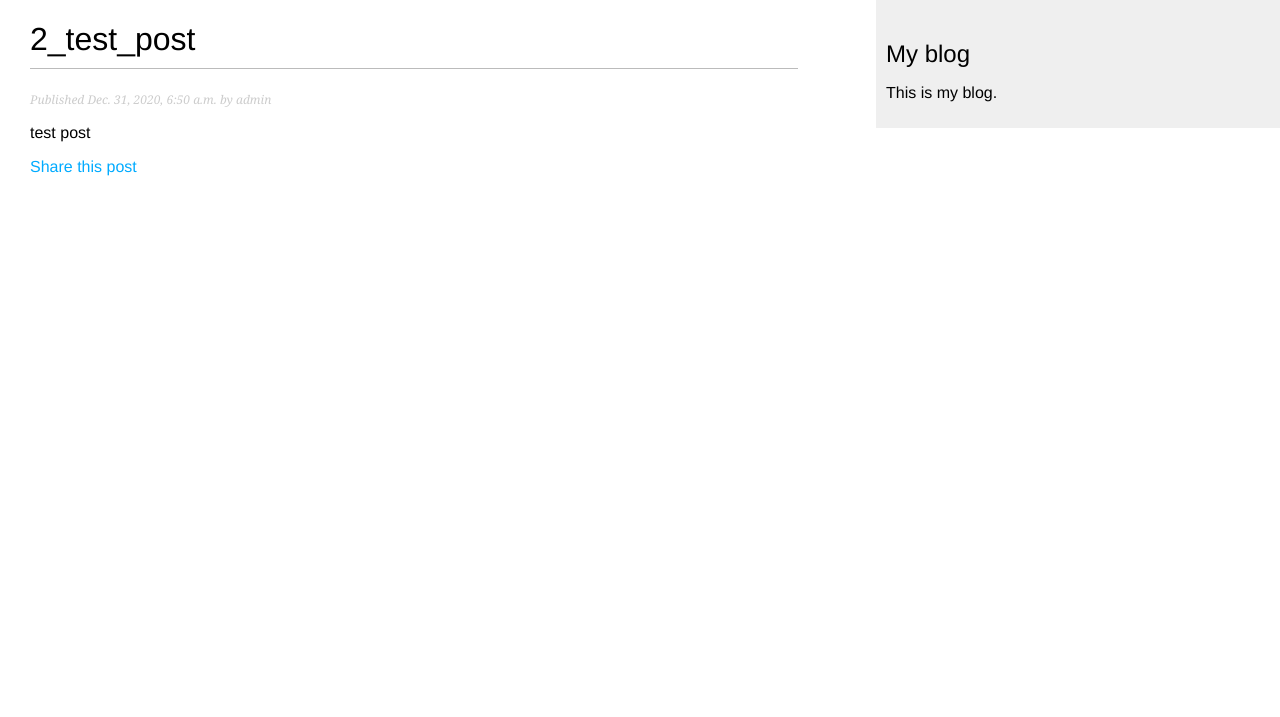
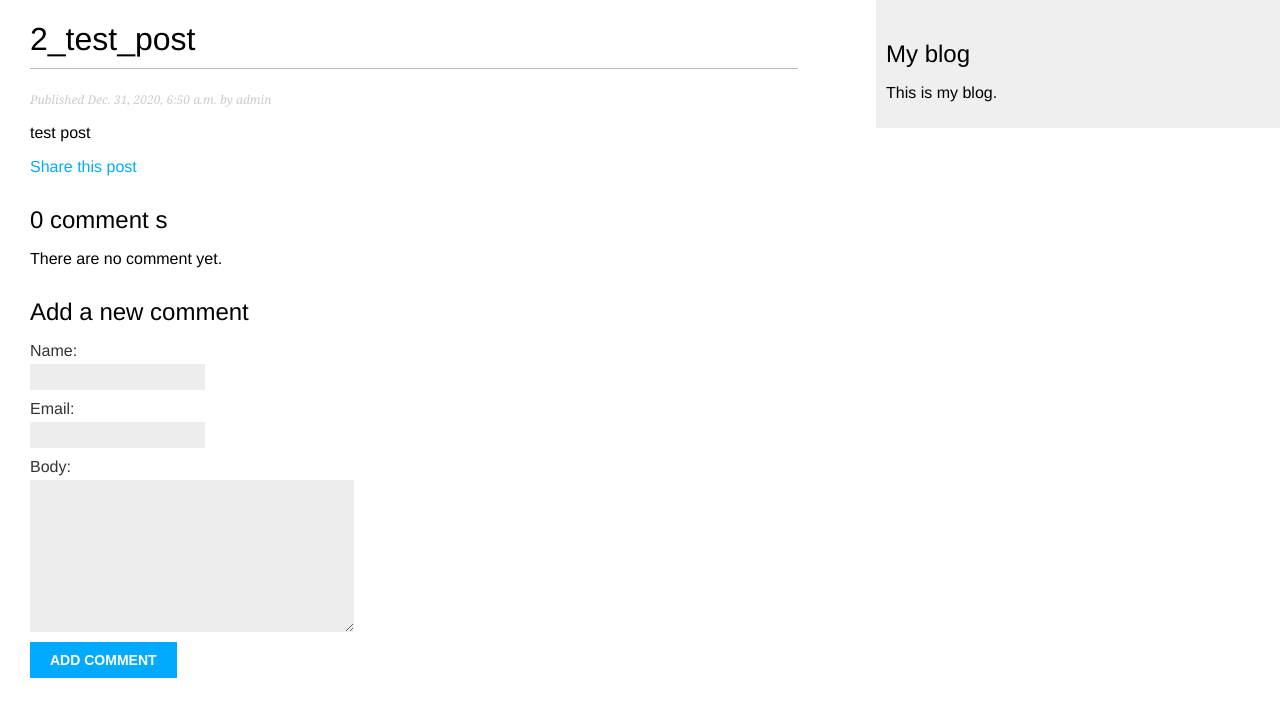
Before and after one commit to HmurBolotny/Django_Mele, a Django app: a page that uses mysite/blog/templates/blog/post/detail.html in a window 1280 px wide. Shown: the top 717 px of the page. Run offline with Django 3.2, Linux system fonts and the light colour scheme; data comes from the database, SQL or seed files in the repository; both versions use the stored data as it was after the commit; parts of the project's set-up code (start-up, migrations or seed data) failed here and were passed over.

Commit message:
chapter 2 проверить теги и доделать

```diff
--- a/mysite/blog/forms.py
+++ b/mysite/blog/forms.py
@@ -1,4 +1,5 @@
 from django import forms
+from .models import Comment
 
 
 class EmailPostForm(forms.Form):
@@ -7,9 +8,16 @@ class EmailPostForm(forms.Form):
     to = forms.EmailField()
     comments = forms.CharField(required=False, widget=forms.Textarea)
 
+
 class EmailPostForm(forms.Form):
     name = forms.CharField(max_length=25)
     email = forms.EmailField()
     to = forms.EmailField()
     comments = forms.CharField(required=False,
                                widget=forms.Textarea)
+
+
+class CommentForm(forms.ModelForm):
+    class Meta:
+        model = Comment
+        fields = ('name', 'email', 'body')
--- a/mysite/blog/models.py
+++ b/mysite/blog/models.py
@@ -2,6 +2,7 @@ from django.db import models
 from django.utils import timezone
 from django.contrib.auth.models import User
 from django.urls import reverse
+from taggit.managers import TaggableManager
 
 
 class PublishedManager(models.Manager):
@@ -24,6 +25,7 @@ class Post(models.Model):
     status = models.CharField(max_length=10, choices=STATUS_CHOICES, default='draft')
     objects = models.Manager()          #Менеджер по умолчанию
     published = PublishedManager()      #Новый менеджер модели
+    tags = TaggableManager()
 
     def get_absolute_url(self):
         return reverse('blog:post_detail',
@@ -31,8 +33,18 @@ class Post(models.Model):
                              self.publish.month,
                              self.publish.day, self.slug])
 
+
+class Comment(models.Model):
+    post = models.ForeignKey(Post, on_delete=models.CASCADE, related_name='comments')
+    name = models.CharField(max_length=80)
+    email = models.EmailField()
+    body = models.TextField()
+    created = models.DateTimeField(auto_now_add=True)
+    updated = models.DateTimeField(auto_now=True)
+    active = models.BooleanField(default=True)
+
     class Meta:
-        ordering = ('-publish',)
+        ordering = ('created',)
 
     def __str__(self):
-        return self.title
+        return f'Comment by {self.name} on {self.post}'
--- a/mysite/blog/templates/blog/post/detail.html
+++ b/mysite/blog/templates/blog/post/detail.html
@@ -7,4 +7,28 @@
     <p>
         <a href="{% url 'blog:post_share' post.id %}">Share this post</a>
     </p>
+    {% with comments.count as total_comments %}
+        <h2>{{ total_comments }} comment {{ total_comments|pluralize }}</h2>
+    {% endwith %}
+    {% for comment in comments %}
+        <div class="comment">
+            <p class ="info">
+                Comment {{ forloop.counter }} by {{ comment.name}}
+                {{ comment.created }}
+            </p>
+            {{ comment.body| linebreaks }}
+        </div>
+    {% empty %}
+        <p>There are no comment yet.</p>
+    {% endfor %}
+    {% if new_comment %}
+        <h2>Your comment has been added.</h2>
+    {% else %}
+        <h2>Add a new comment</h2>
+        <form action="." method="post">
+            {{ comment_form.as_p }}
+            {% csrf_token %}
+            <p><input type="submit" value="Add comment"></p>
+        </form>
+    {% endif %}
 {% endblock %}
--- a/mysite/blog/urls.py
+++ b/mysite/blog/urls.py
@@ -5,10 +5,9 @@ app_name = 'blog'
 
 urlpatterns = [
     # post view
-    # path('', views.post_list, name='post_list'),
-    path('', views.PostListView.as_view(), name='post_list'),
-    path('<int:year>/<int:month>/<int:day>/<slug:post>/',
-         views.post_detail, name='post_detail'),
-    path('<int:post_id>/share/',
-         views.post_share, name='post_share'),
+    path('', views.post_list, name='post_list'),
+    # path('', views.PostListView.as_view(), name='post_list'),
+    path('<int:year>/<int:month>/<int:day>/<slug:post>/', views.post_detail, name='post_detail'),
+    path('<int:post_id>/share/', views.post_share, name='post_share'),
+    path('tag/<slug:tag_slug>/', views.post_list, name='post_list_by_tag')
 ]
--- a/mysite/blog/views.py
+++ b/mysite/blog/views.py
@@ -1,9 +1,10 @@
 from django.shortcuts import render, get_object_or_404
-from .models import Post
+from .models import Post, Comment
 from django.core.paginator import Paginator, EmptyPage, PageNotAnInteger
 from django.views.generic import ListView
-from .forms import EmailPostForm
+from .forms import EmailPostForm, CommentForm
 from django.core.mail import send_mail
+from taggit.models import Tag
 
 
 class PostListView(ListView):
@@ -13,8 +14,13 @@ class PostListView(ListView):
     template_name = 'blog/post/list.html'
 
 
-def post_list(request):
+def post_list(request, tag_slug=None):
     object_list = Post.published.all()
+    tag = None
+
+    if tag_slug:
+        tag = get_object_or_404(Tag, slug=tag_slug)
+        object_list = object_list.filter(tags__in=[tag])
     paginator = Paginator(object_list, 3)               # отображение по 3 записи
     page = request.GET.get('page')
     try:
@@ -23,13 +29,30 @@ def post_list(request):
         posts = paginator.page(1)
     except EmptyPage:
         posts = paginator.page(paginator.num_pages)
-    return render(request, 'blog/post/list.html', {'page': page, 'posts': posts})
+    return render(request, 'blog/post/list.html', {'page': page, 'posts': posts, 'tag': tag})
 
 
 def post_detail(request, year, month, day, post):
     post = get_object_or_404(Post, slug=post, status='published', publish__year=year,
                              publish__month=month, publish__day=day)
-    return render(request, 'blog/post/detail.html', {'post': post})
+    # список активных компонентов статьи
+    comments = post.comments.filter(active=True)
+    new_comment = None
+    if request.method == 'POST':
+        # коммент размещен
+        comment_form = CommentForm(data=request.POST)
+        if comment_form.is_valid():
+            # создан комент но не сохранен
+            new_comment = comment_form.save(commit=False)
+            # привязка текущей записис к комментарию
+            new_comment.post = post
+            # сохранение коментария в базу данных
+            new_comment.save()
+    else:
+        comment_form = CommentForm()
+    return render(request, 'blog/post/detail.html', {'post': post, 'comments': comments,
+                                                     'new_comment': new_comment,
+                                                     'comment_form': comment_form})
 
 
 def post_share(request, post_id):
--- a/mysite/mysite/settings.py
+++ b/mysite/mysite/settings.py
@@ -38,6 +38,7 @@ INSTALLED_APPS = [
     'django.contrib.messages',
     'django.contrib.staticfiles',
     'blog.apps.BlogConfig',
+    'taggit',
 ]
 
 MIDDLEWARE = [
```
Also changed, not shown: mysite/blog/admin.py (+8 -1 lines), mysite/blog/templates/blog/post/list.html (+14 -1 lines), mysite/blog/migrations/0002_auto_20210114_0319.py (added), mysite/blog/migrations/0003_post_tags.py (added), mysite/db.sqlite3.
